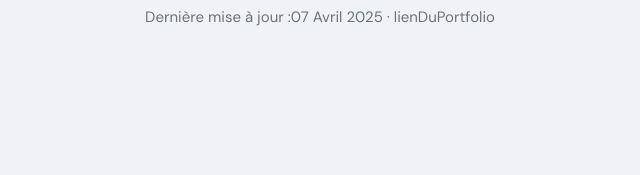
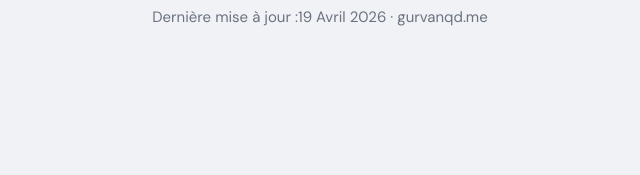
Before and after one commit to quiniou-g/Portfolio, a plain HTML site: page mentions.html in a window 1280 px wide. Shown: the part 270-445 px from the top of the page, 450-1090 px from the left. Drawn offline with Linux system fonts and the light colour scheme.

Commit message:
Update mentions.html

```diff
--- a/mentions.html
+++ b/mentions.html
@@ -32,7 +32,7 @@
         <section class="section section-hero" style="min-height: 60vh;">
             <div class="hero-content">
                 <h1 class="hero-name">Mentions Légales</h1>
-                <p class="hero-desc">Dernière mise à jour :07 Avril 2025 · lienDuPortfolio</p>
+                <p class="hero-desc">Dernière mise à jour :19 Avril 2026 · gurvanqd.me</p>
             </div>
         </section>
 
```
